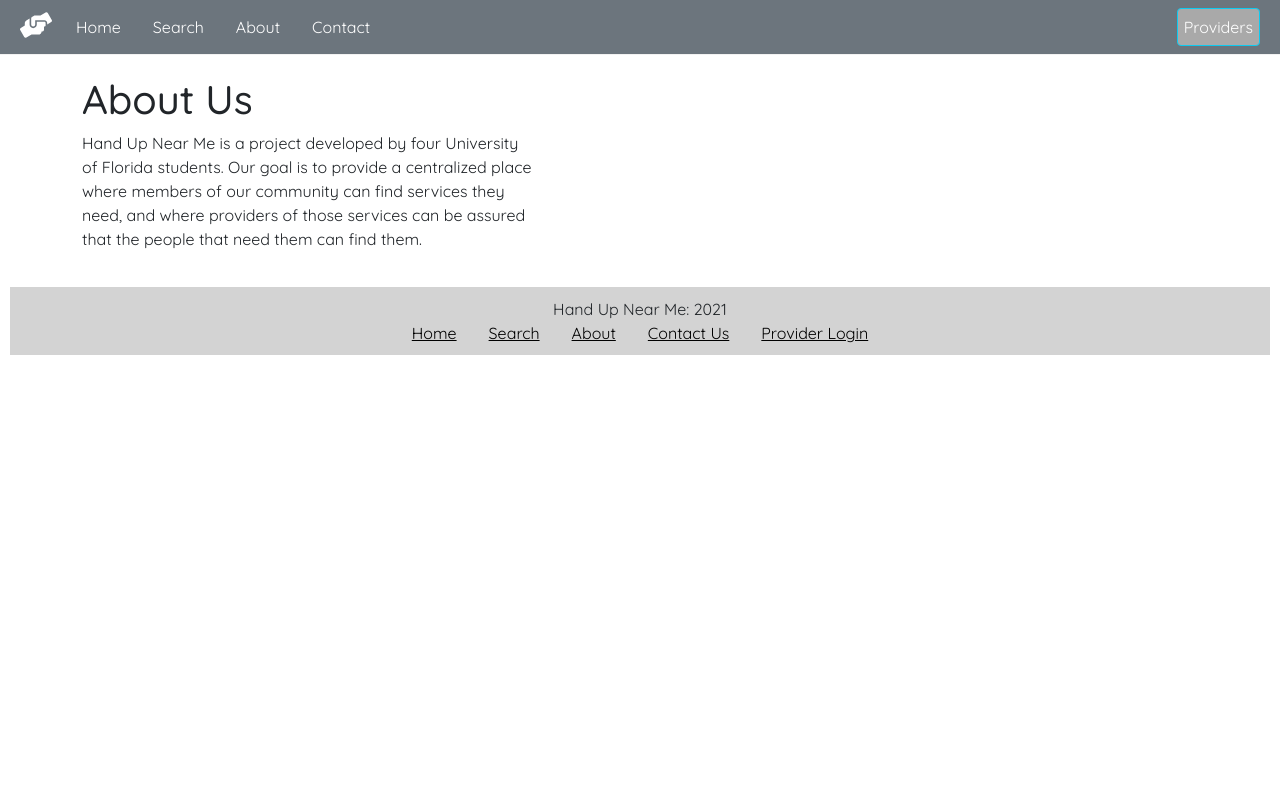
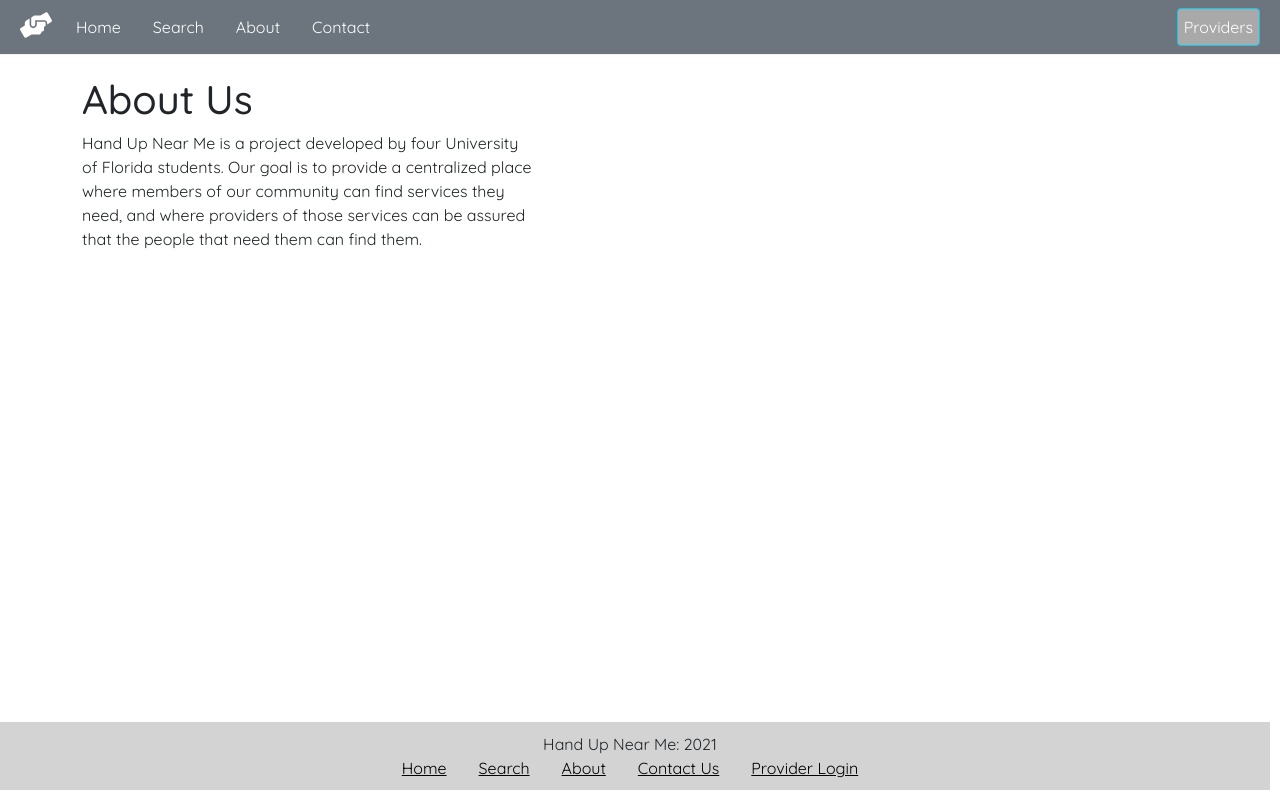
Before and after one commit to liujohnj/hand-up-near-me, a React (Create React App) app in the folder front-end/: page /about in a window 1280 px wide. Built offline with nearby package versions, Linux system fonts and the light colour scheme.

Commit message:
Fixed footer on about page

```diff
--- a/front-end/src/About.js
+++ b/front-end/src/About.js
@@ -3,14 +3,11 @@ import { Container, Row, Col, Button, Alert, Breadcrumb, Card, Form } from 'reac
 import 'bootstrap/dist/css/bootstrap.min.css';
 import AboutTextLeft from './components/AboutTextLeft';
 import AboutTextRight from './components/AboutTextRight';
-import Footer from './components/Footer';
+import { Link } from 'react-router-dom';
 
 const About = () => {
     return (
-        <div className="About" style = {{
-            minHeight:'100%',
-            position:'relative'
-        }}>
+        <div className="About">
            <Container>
                <Row>
                    <h1>About Us</h1>
@@ -31,7 +28,31 @@ const About = () => {
 
            </Container>
 
-           <Footer />
+           <div style = {{
+            backgroundColor: 'lightgray',
+            marginTop: '20px',
+            textAlign: 'center',
+            marginBottom: '0px',
+            paddingTop: '10px',
+            paddingBottom: '10px',
+            position:'fixed',
+            bottom:'10px',
+            right: '10px',
+            width:'100%'
+
+            }}>
+            <p style = {{marginBottom:'0px'}}>Hand Up Near Me: 2021</p>
+
+            <div className="footer-links">
+                <Link to="/">Home</Link>
+                <Link to="/search">Search</Link>
+                <Link to="/about">About</Link>
+                <Link to="/contact">Contact Us</Link>
+                <Link to="/dashboard">Provider Login</Link>
+            </div>
+
+
+        </div>
         </div>
     );
 }
--- a/front-end/src/Home.js
+++ b/front-end/src/Home.js
@@ -67,7 +67,7 @@ const Home = () => {
                 <Row>
                     <Col className="rm-15" sm={5}>
                         <HomeTextLeft />
-                        <Image src={smiles} fluid style={{paddingTop:'10px'}}/>
+                        <Image src={smiles} fluid style={{paddingTop:'15px'}}/>
                     </Col>
 
                     <Col className="rm-15" sm={2}>
--- a/front-end/src/components/Footer.js
+++ b/front-end/src/components/Footer.js
@@ -10,6 +10,7 @@ const Footer = () => {
             marginBottom: '0px',
             paddingTop: '10px',
             paddingBottom: '10px'
+
         }}>
             <p style = {{marginBottom:'0px'}}>Hand Up Near Me: 2021</p>
 
--- a/front-end/src/components/HomeTextLeft.js
+++ b/front-end/src/components/HomeTextLeft.js
@@ -14,12 +14,18 @@ const HomeTextTop = () => {
 
             <h4>Click below to begin your search for free.</h4>
 
-            <Link to="/search" style ={{
-                color: "white",
-                backgroundColor: '#f1356d',
-                borderRadius: '8px',
-                padding: '5px'
-            }}>Search for Services Near You</Link>
+            <div style={{
+                textAlign:'center'
+            }}>
+                <Link to="/search" style ={{
+                    color: "white",
+                    backgroundColor: '#f1356d',
+                    borderRadius: '8px',
+                    padding: '5px',
+                    marginTop: '10px',
+                }}>Search for Services Near You</Link>
+            </div>
+
 
 
 
--- a/front-end/src/components/HomeTextRight.js
+++ b/front-end/src/components/HomeTextRight.js
@@ -10,14 +10,22 @@ const HomeTextRight = () => {
 
             <p>Hand Up Near Me hopes to make it easier for your services to be found by those who need them. By creating an account, you'll be able to create a free profile page where you can enter what services you provide, where you are located, and how you can be contacted. From there, users can easily search for services, and visit your profile page to find more information about you.</p>
 
-            <h4>Click below to create a free provider profile page.</h4>
+            <h4 style={{
+                marginBottom:'10px'
+            }}>Click below to create a free provider profile page.</h4>
 
-            <Link to="/dashboard" style ={{
-                color: "white",
-                backgroundColor: '#f1356d',
-                borderRadius: '8px',
-                padding: '5px'
-            }}>Create a Provider Account</Link>
+            <div style={{
+                textAlign:'center'
+            }}>
+                <Link to="/dashboard" style ={{
+                    color: "white",
+                    backgroundColor: '#f1356d',
+                    borderRadius: '8px',
+                    padding: '5px',
+                    marginTop:'10px'
+                }}>Create a Provider Account</Link>
+            </div>
+
 
 
 
```
